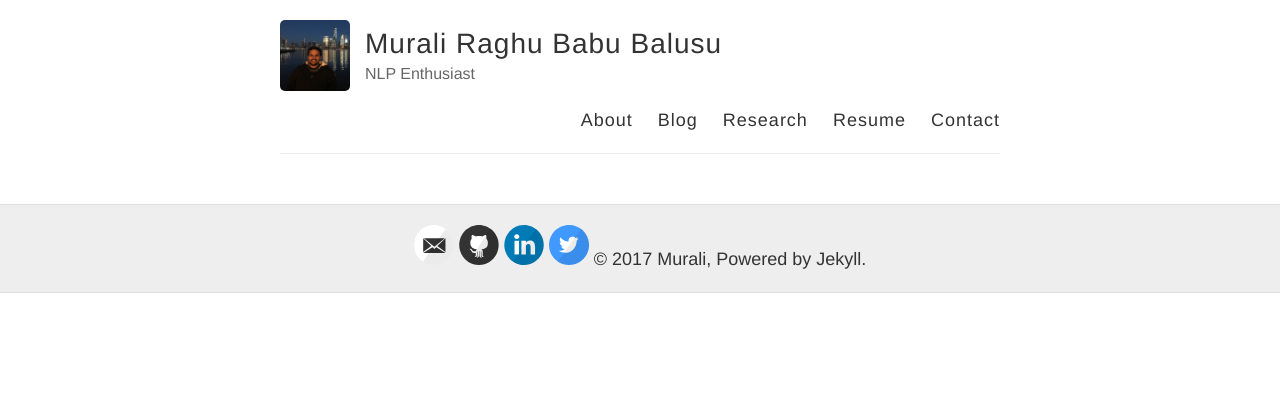
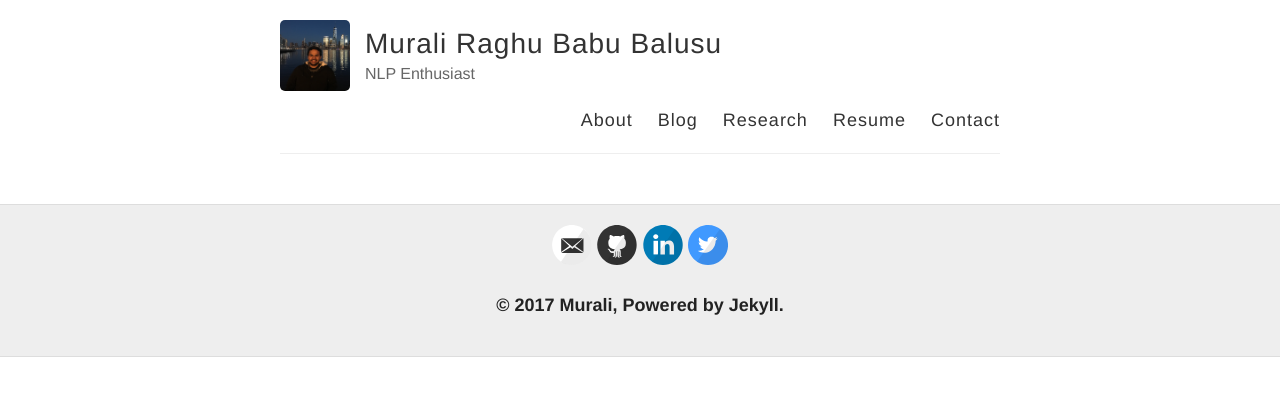
Before and after one commit to bmurali1994/bmurali1994.github.io, a Jekyll site: the page built from index.html, in a window 1280 px wide. Shown: the top 396 px of the page. Built offline with Jekyll 4.4.1, drawn with Linux system fonts in a browser that asks for light colours.

Commit message:
minor change copyright

```diff
--- a/_layouts/default.html
+++ b/_layouts/default.html
@@ -45,7 +45,7 @@
       <div class="container">
         <footer class="footer">
           {% include svg-icons.html %}
-          © 2017 Murali, Powered by Jekyll.
+          <h5> © 2017 Murali, Powered by Jekyll. </h5>
         </footer>
       </div>
     </div>
```
